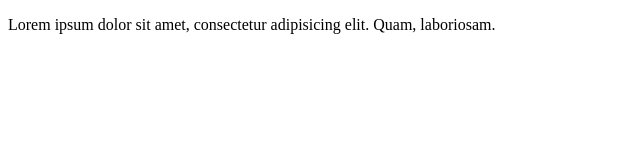
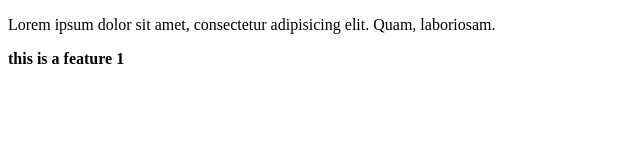
Before and after one commit to jigarparmar313/localrepo, a plain HTML site: page index.html in a window 1280 px wide. Shown: the whole page, without its empty margins (0-640 px from the left). Drawn offline with Linux system fonts and the light colour scheme.

Commit message:
Add new f1

```diff
--- a/index.html
+++ b/index.html
@@ -10,5 +10,9 @@
       Lorem ipsum dolor sit amet, consectetur adipisicing elit. Quam,
       laboriosam.
     </p>
+
+    <p>
+      <b> this is a feature 1 </b>
+    </p>
   </body>
 </html>
```
